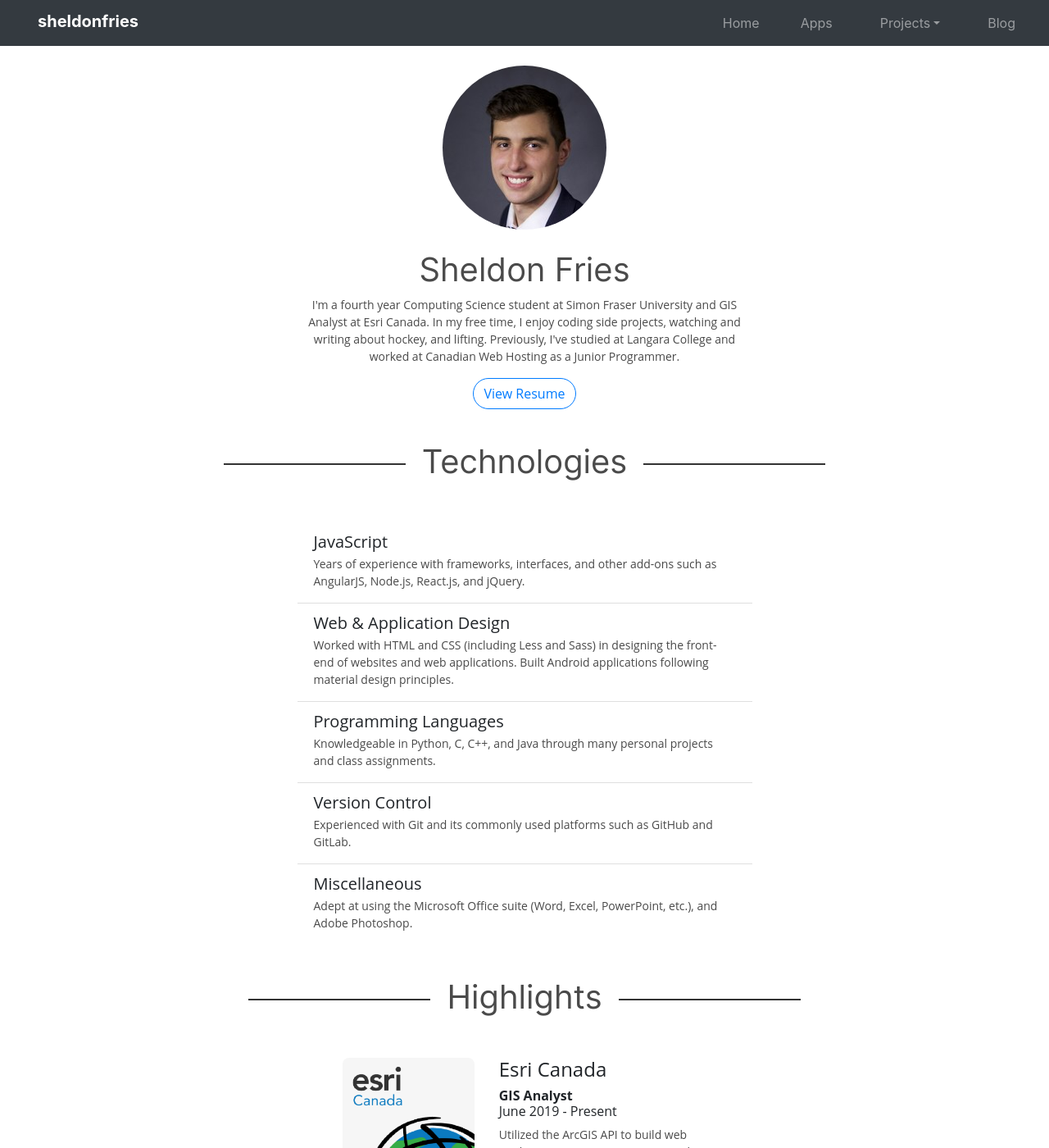
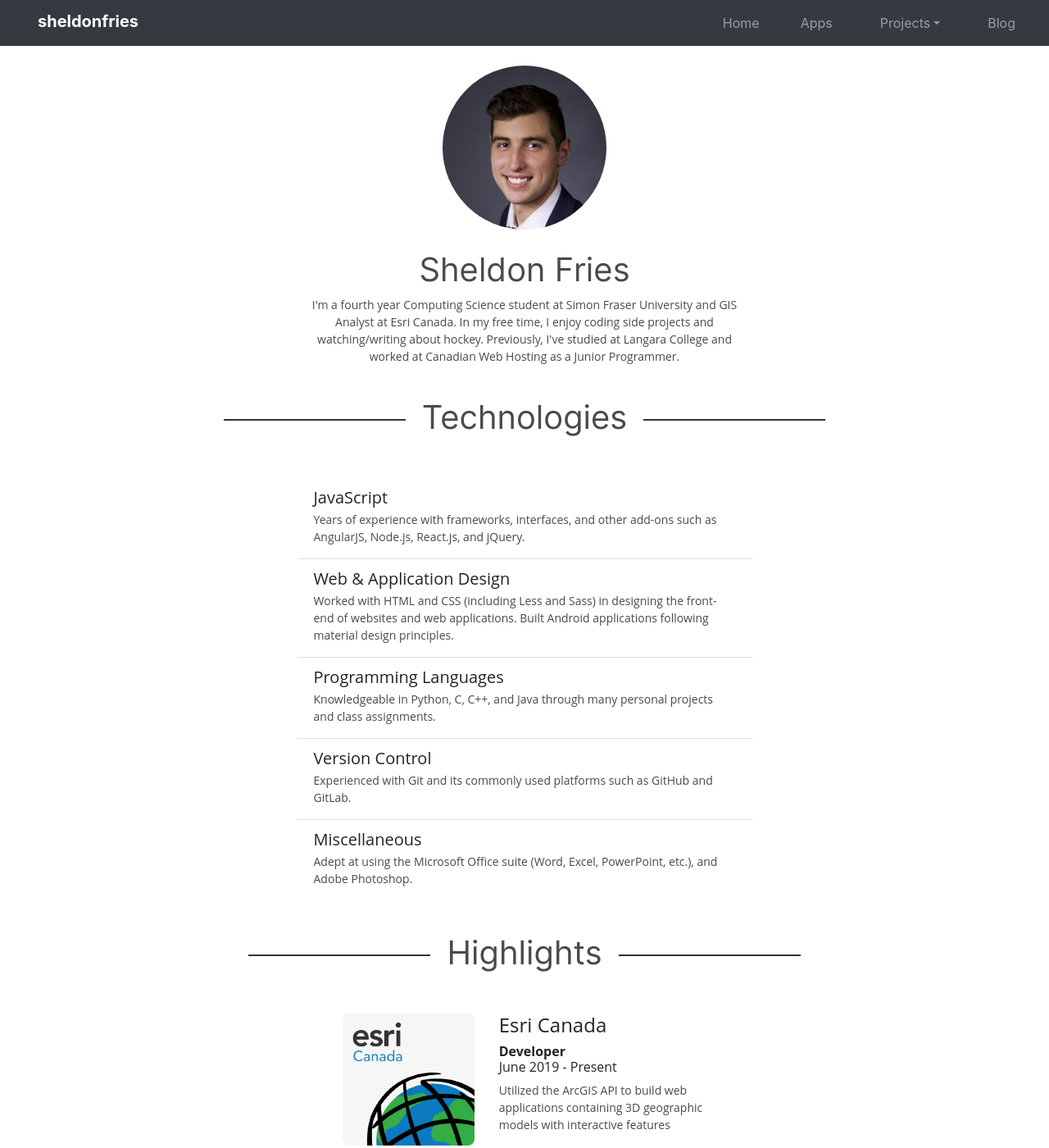
Before and after one commit to sheldonfries/sheldonfries.github.io, a Jekyll site: the page built from index.html, in a window 1280 px wide and 1400 px high. Shown: the whole window at 82% size. Built offline with Jekyll 4.4.1, drawn with Linux system fonts in a browser that asks for light colours; nearby versions of some CDN libraries.

Commit message:
Updated main page and removed resume

```diff
--- a/_includes/main.html
+++ b/_includes/main.html
@@ -5,10 +5,10 @@
                 <img class="about-pic" src="/images/sheldon.jpg" alt="Sheldon Fries">
                 <h1>Sheldon Fries</h1>
                 <p class="about-text">I'm a fourth year Computing Science student at Simon Fraser University and GIS Analyst at Esri Canada.
-                    In my free time, I enjoy coding side projects, watching and writing about hockey, and lifting.
+                    In my free time, I enjoy coding side projects and watching/writing about hockey.
                     Previously, I've studied at Langara College and worked at Canadian Web Hosting as a Junior Programmer.
                 </p>
-                <a class="btn btn-outline-primary" href="/assets/Resume.pdf" target="_blank" role="button">View Resume</a>
+                <!-- <a class="btn btn-outline-primary" href="/assets/Resume.pdf" target="_blank" role="button">View Resume</a> -->
             </div>
         </div>
         <div class="margin-top-large"></div>
@@ -58,7 +58,7 @@
                 </div>
                 <div class="col-md-7">
                     <h4>Esri Canada</h4>
-                    <h6><span class="degree">GIS Analyst</span><br>June 2019 - Present</h6>
+                    <h6><span class="degree">Developer</span><br>June 2019 - Present</h6>
                     <p>Utilized the ArcGIS API to build web applications containing 3D geographic models with interactive features</p>
                     <p>Collected data from external sources to create visualizations on top of 3D models</p>
                 </div>
```
Also changed, not shown: 1 other file.
